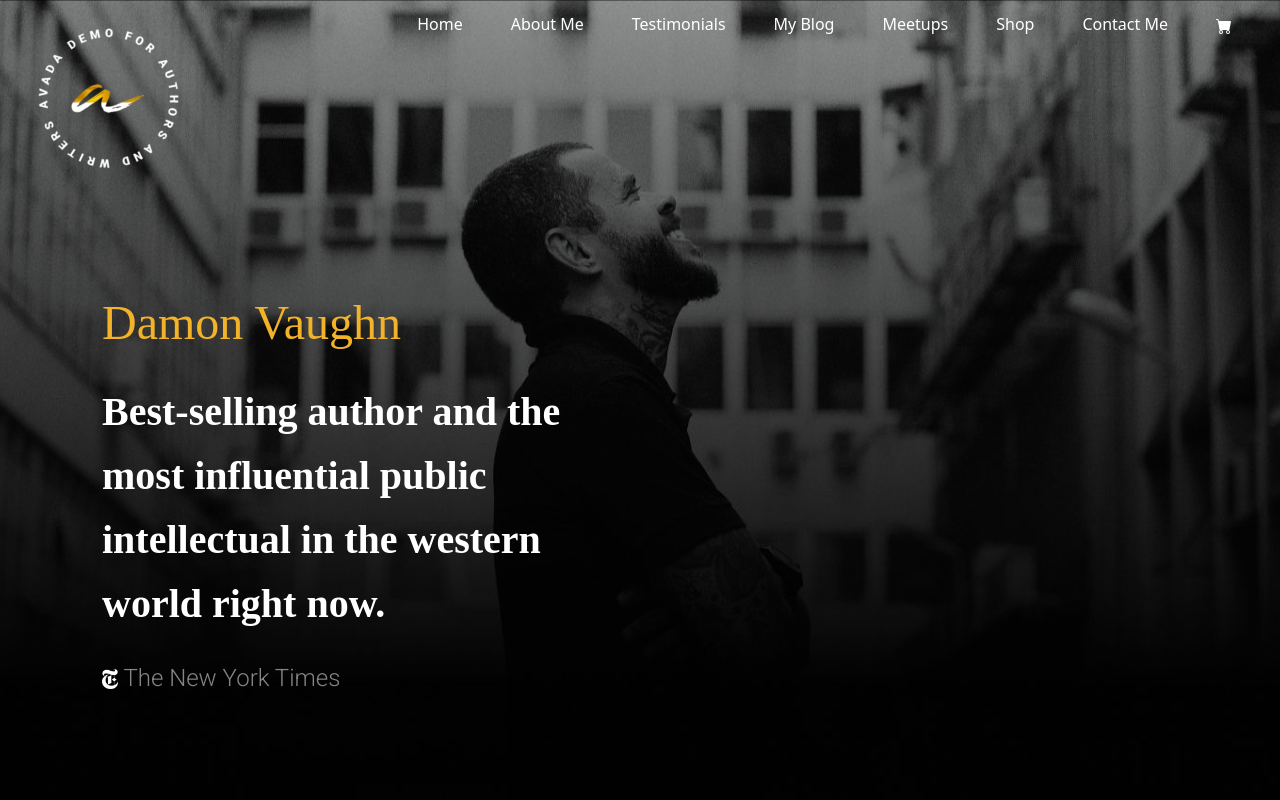
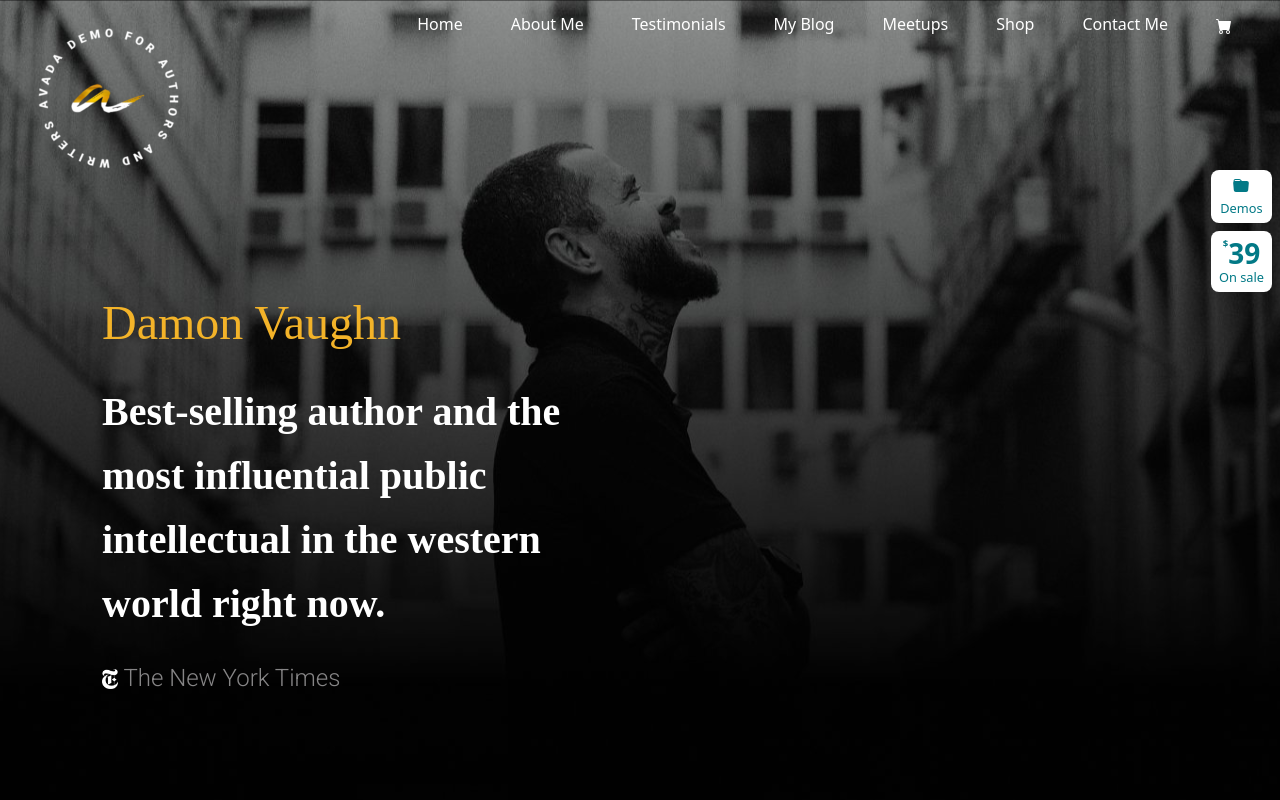
Before and after one commit to FilippoToffoletto/proj-html-vuejs, a Vue app: page / in a window 1280 px wide. Shown: the top 800 px of the page. Built offline with nearby package versions, Linux system fonts and the light colour scheme; a small style sheet from the web is missing.

Commit message:
[add]header buttons

```diff
--- a/src/components/AppHeader.vue
+++ b/src/components/AppHeader.vue
@@ -17,8 +17,20 @@ export default {
 
 <template>
     <div class="bg-image">
+
         <div class="container-fluid">
+
                 <NavBarItem/>
+                <div class="ft-cards">
+            <div class="ft-card-small"><svg xmlns="http://www.w3.org/2000/svg" width="16" height="16"
+                    fill="currentColor" class="bi bi-folder-fill text-dark-blue mb-2" viewBox="0 0 16 16">
+                    <path
+                        d="M9.828 3h3.982a2 2 0 0 1 1.992 2.181l-.637 7A2 2 0 0 1 13.174 14H2.825a2 2 0 0 1-1.991-1.819l-.637-7a1.99 1.99 0 0 1 .342-1.31L.5 3a2 2 0 0 1 2-2h3.672a2 2 0 0 1 1.414.586l.828.828A2 2 0 0 0 9.828 3zm-8.322.12C1.72 3.042 1.95 3 2.19 3h5.396l-.707-.707A1 1 0 0 0 6.172 2H2.5a1 1 0 0 0-1 .981l.006.139z" />
+                </svg><span class="text-dark-blue">Demos</span></div>
+            <div class="ft-card-small"><span class="d-block text-center text-dark-blue fs-3 fw-bold mb-1"><span
+                        class="smaller align-top">&dollar;</span>39</span>
+                        <span class="text-dark-blue">On sale</span></div>
+        </div>
             <div class="jumbo-text">
                 <h1 class="">Damon Vaughn</h1>
                 <h2 class="">Best-selling author and the most influential public intellectual in the western world right now.</h2>
@@ -72,6 +84,28 @@ export default {
         }
     }
 }
+.ft-cards {
+        position: absolute;
+        right: 0;
+        top: 20%;
+
+        .ft-card-small {
+            display: flex;
+            justify-content: center;
+            align-items: center;
+            flex-direction: column;
+            background-color: white;
+            min-height: 50px;
+            line-height: 1;
+            margin: 0.5rem;
+            padding: 0.5rem;
+            border-radius: 0.5rem;
+            font-size: 0.8rem;
+            &:hover{
+                cursor: pointer;
+            }
+        }
+    }
 
 
 
--- a/src/styles/general.scss
+++ b/src/styles/general.scss
@@ -74,6 +74,10 @@ a{
     }
 }
 
+.smaller{
+    font-size: .6rem;
+}
+
 
 
 // BUTTONS
```
